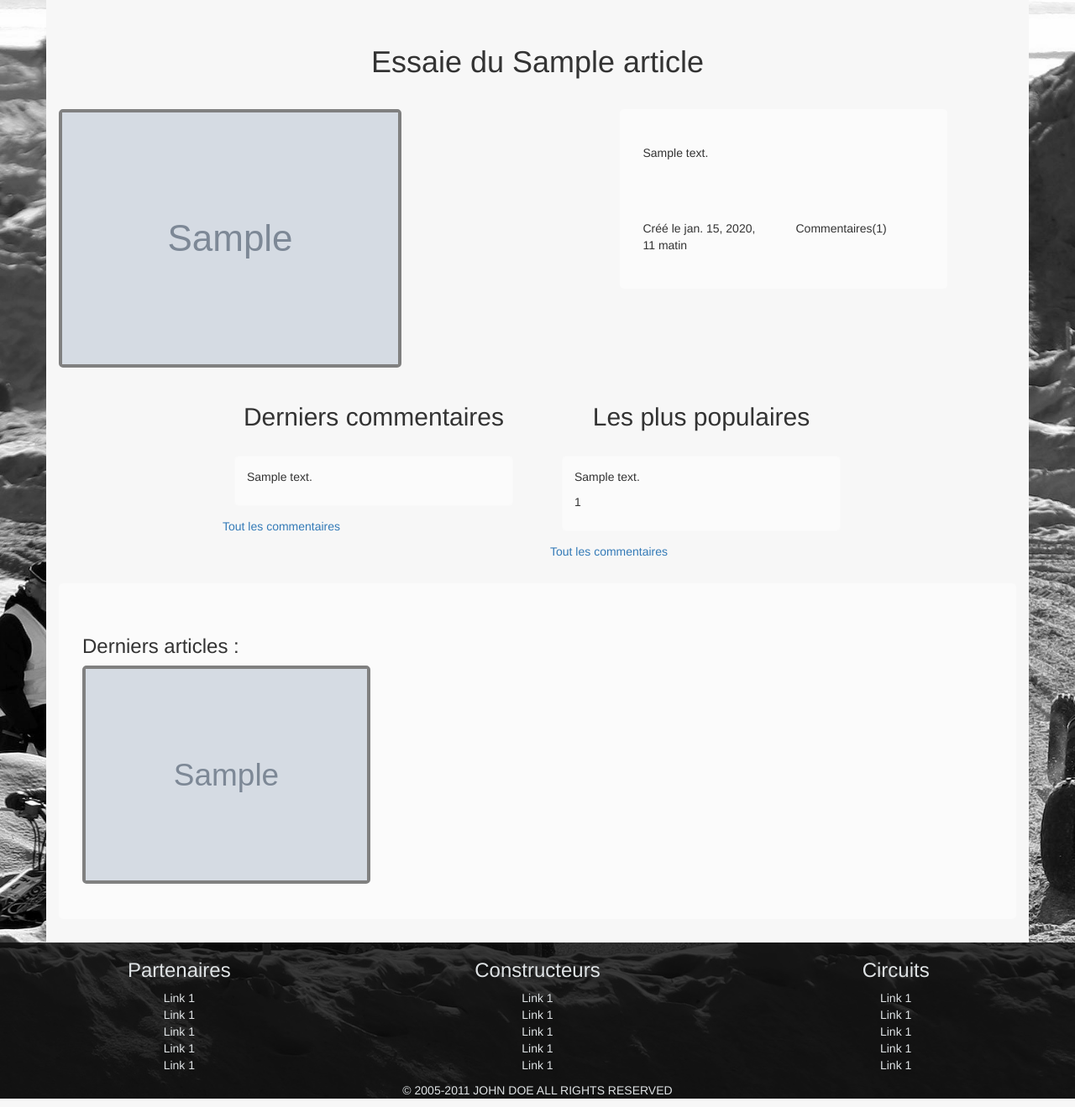
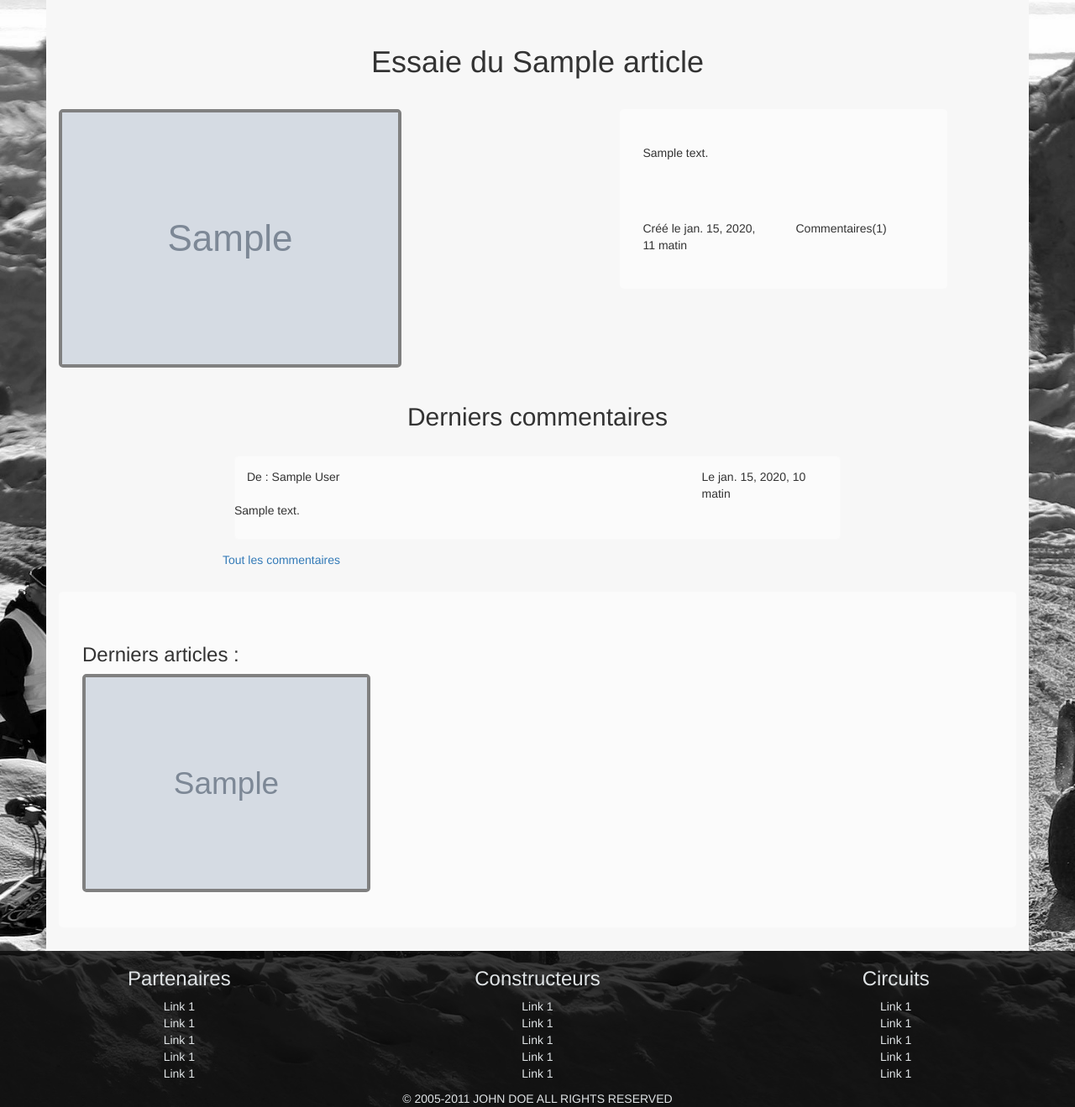
Before and after one commit to jladine/blog_certif, a Django app: template quad/templates/detail_article.html in a window 1280 px wide. Shown: the part 54-1373 px from the top of the page at 84% size. Run offline with Django 3.2, Linux system fonts and the light colour scheme; tables that the repository leaves empty hold one stand-in row (values such as "Sample post"); the template is opened without the code that fills it: values that come from a table or form of the project are taken from there, most other values are stand-ins (such as "Sample title", 1, 10 or a date in 2020); grey boxes marked "Sample" are stand-in pictures; style sheets or scripts are compiled from the project's sources; parts of the project's set-up code (start-up, migrations or seed data) failed here and were passed over; some libraries are stand-ins or nearby versions.

Commit message:
style create-comment.html and detail_article.html

```diff
--- a/quad/templates/detail_article.html
+++ b/quad/templates/detail_article.html
@@ -23,34 +23,23 @@
         </div>
         <div class="row">
 
-            <div class="col-md-offset-2 col-md-4">
+            <div class="col-md-offset-2 col-md-8">
                 <div class="zone-comment">
                     <h2 class="text-center">Derniers commentaires</h2>
                     <ul class="list-unstyled">
                         {% for comment in last_comments %}
                         <li class="comment">
-                            <p>
-                                {{comment}}
-                            </p>
-                        </li>
-                        {% endfor %}
-                    </ul>
-                    <a href="{% url 'create_comment' article.id %}">Tout les commentaires</a>
-                </div>
-            </div>
-
-            <div class="col-md-4">
-                <div class="zone-comment">
-                    <h2 class="text-center">Les plus populaires</h2>
-                    <ul class="list-unstyled">
-                        {% for comment in pop_comments %}
-                        <li class="comment">
-                            <p>
-                                {{comment}}
-                            </p>
-                            <p>
-                                {{nb_like}}
-                            </p>
+                            <div class="row">
+                                <div class="col-md-6">
+                                    De : {{ comment.author }}
+                                </div>
+                                <div class="col-md-offset-3 col-md-3">
+                                    Le {{comment.creation_date}}
+                                </div>
+                                <p>
+                                    {{comment}}
+                                </p>
+                            </div>
                         </li>
                         {% endfor %}
                     </ul>
--- a/quad/templates/profile.html
+++ b/quad/templates/profile.html
@@ -40,7 +40,7 @@
                             <div class="col-md-4 box-comment">
                                 <div>
 
-                                    <h3 class="text-center"><a href="#">{{comment.article}}</a></h3>
+                                    <h3 class="text-center"><a href="{% url 'detail_article' comment.article.slug %}">{{comment.article}}</a></h3>
                                     <p>
                                         {{comment}}
                                     </p>
--- a/quad/urls.py
+++ b/quad/urls.py
@@ -17,6 +17,4 @@ urlpatterns = [
     url(r'^compte/(?P<pk>\d+)$', UserDetailView.as_view(), name='compte'),
     url(r'^compte/update/(?P<pk>\d+)$', UserUpdateView.as_view(), name='user_update'),
 
-    # url('^my_form/$', require_POST(LikeFormView.as_view()), name='my_form_view_url'),
-
 ]
--- a/quad/views.py
+++ b/quad/views.py
@@ -36,7 +36,7 @@ class HomepageView(ListView):
     queryset = Article.objects.order_by("creation_date").filter(is_active = True)[::-1]
     def get_context_data(self, **kwargs):
         context = super(HomepageView, self).get_context_data(**kwargs)
-        context['popular_article'] = Article.objects.filter(is_active=True).annotate(vote_count=Count('comment')).order_by('-vote_count')[:2]
+        context['popular_article'] = Article.objects.filter(is_active=True).annotate(vote_count=Count('comment')).order_by('-vote_count')[:3]
         context['articles'] = Article.objects.annotate(comment_count=Count('comment')).order_by('creation_date').filter(is_active=True).reverse()
         return context
 
--- a/static/css/sass/style.scss
+++ b/static/css/sass/style.scss
@@ -134,7 +134,22 @@ nav{
         padding: 1em;
         background-color: #FBFBFB;
         border-radius: 5px;
-
+		p{
+			margin-top: 1em;
+		}
+    }
+}
+.main-create-comment{
+	.comment{
+		margin-top: 1em;
+		.div-comment{
+			border: 1px solid #F9F9F9;
+			background-color: #FBFBFB;
+			border-radius: 5px;
+			margin: 1em;
+			p{
+				margin-top:1em;
+			}
 		}
 	}
 	.creation-comment{
@@ -151,6 +166,7 @@ nav{
 			margin: 1em;
 			background-color: #F7F7F7;
 			border: #EDEDED 1px solid;
+		}
 	}
 }
 
@@ -222,7 +238,7 @@ footer{
 	}
 	.info-compte{
 		background-color: #FBFBFB;
-		margin: 6em 2em;
+		margin: 3em 2em;
 		padding: 2em 0;
 		border-radius: 5px;
 		img{
@@ -234,7 +250,7 @@ footer{
 		font-size:2em;
 	}
 	.info-comments{
-		margin: 6em 2em;
+		margin: 3em 2em;
 		padding: 2em 0;
 		border-radius: 5px;
 		.box-comment{
```
Also changed, not shown: quad/templates/create_comment.html (+16 -7 lines). Lines whose indentation alone changed are shown as unchanged.
